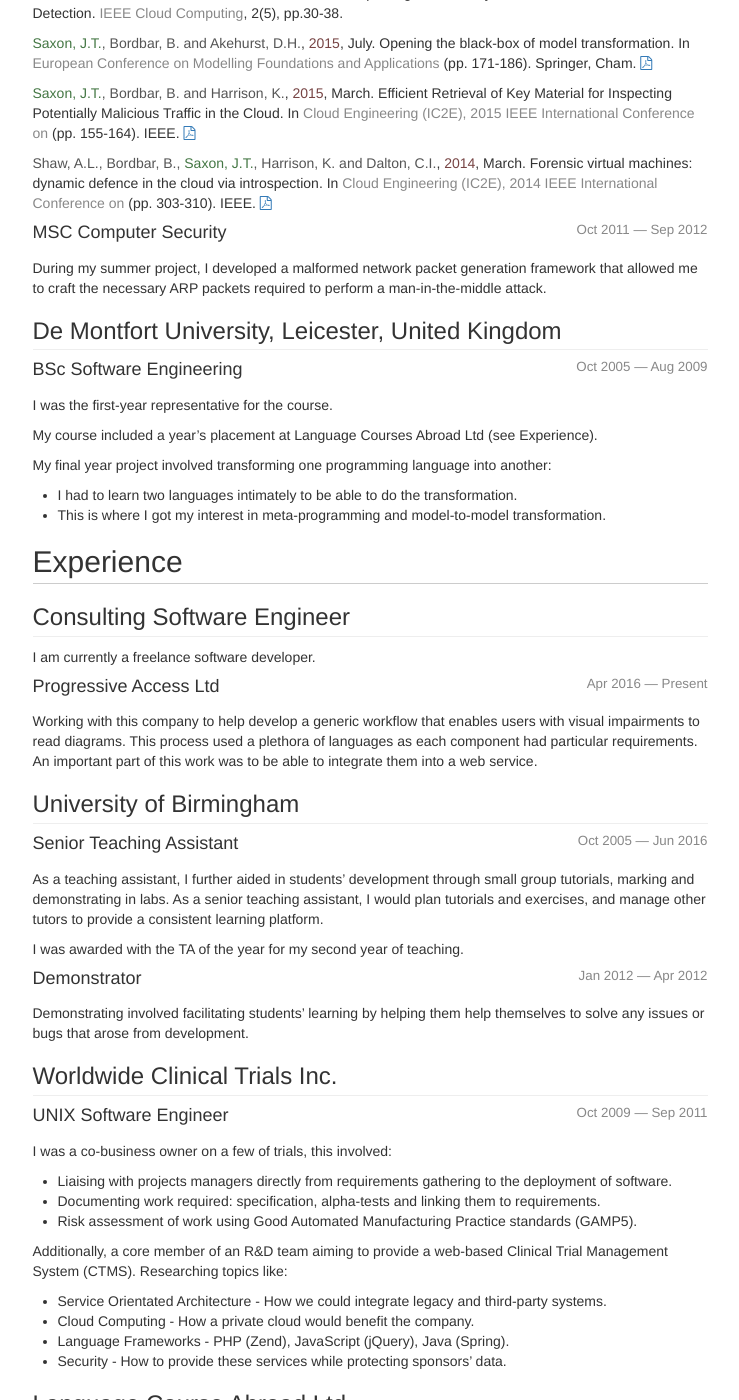
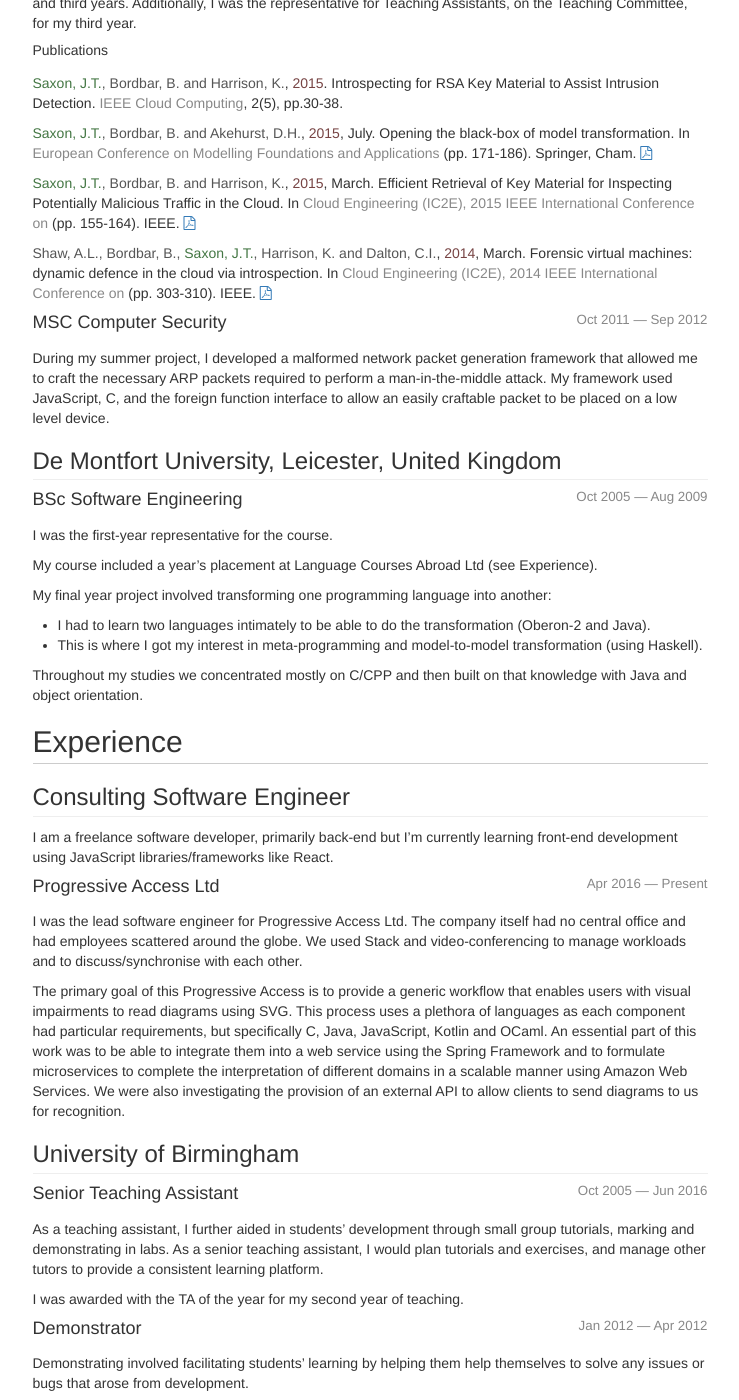
Before and after one commit to sacko87/sacko87.github.io, a Jekyll site: the page built from index.md, in a window 1280 px wide and 1400 px high, scrolled down 748 px. Shown: the whole window, without its empty margins (270-1009 px from the left). Built offline with Jekyll 4.4.1, drawn with Linux system fonts in a browser that asks for light colours; nearby versions of some CDN libraries; some of the changed text lies outside the part shown.

Commit message:
Update index.md

```diff
--- a/index.md
+++ b/index.md
@@ -30,6 +30,8 @@ I am a self-motivated and competent software engineer. The mixture of academic a
 
 My research was primarily looking at how we can derive confidence in black-box processes using previous executions. We used traceability as a mechanism to see what was occurring within these black-boxes at runtime and used it as a basis for learning.
 
+I primarily used Python 2/3 and Java 7/8 to provide transformation engines that could give users confidence in a newly transformed source. It involved looking at and modifying alternative transformers to provide a comparison. Due to the nature of model-to-model transformation, it was essential to have an in-depth knowledge of generics, meta-modelling and reflection.
+
 I was the year's representative on the Staff/Research Students Consultative Committee (SRSCC) for my first and third years. Additionally, I was the representative for Teaching Assistants, on the Teaching Committee, for my third year.
 
 ##### Publications
@@ -44,7 +46,7 @@ I was the year's representative on the Staff/Research Students Consultative Comm
 
 #### MSC Computer Security <span class="date pull-right">Oct 2011 &mdash; Sep 2012</span>
 
-During my summer project, I developed a malformed network packet generation framework that allowed me to craft the necessary ARP packets required to perform a man-in-the-middle attack.
+During my summer project, I developed a malformed network packet generation framework that allowed me to craft the necessary ARP packets required to perform a man-in-the-middle attack. My framework used JavaScript, C, and the foreign function interface to allow an easily craftable packet to be placed on a low level device.
 
 <h3 style="page-break-before: always;">De Montfort University, Leicester, United Kingdom</h3>
 
@@ -56,18 +58,23 @@ My course included a year’s placement at Language Courses Abroad Ltd (see Expe
 
 My final year project involved transforming one programming language into another:
 
-  * I had to learn two languages intimately to be able to do the transformation.
-  * This is where I got my interest in meta-programming and model-to-model transformation.
+  * I had to learn two languages intimately to be able to do the transformation (Oberon-2 and Java).
+  * This is where I got my interest in meta-programming and model-to-model transformation (using Haskell).
+
+Throughout my studies we concentrated mostly on C/CPP and then built on that knowledge with Java and object orientation.
 
 ## Experience
 
 ### Consulting Software Engineer
 
-I am currently a freelance software developer.
+I am a freelance software developer, primarily back-end but I'm currently learning front-end development using JavaScript libraries/frameworks like React.
 
 #### Progressive Access Ltd <span class="date pull-right">Apr 2016 &mdash; Present</span>
 
-Working with this company to help develop a generic workflow that enables users with visual impairments to read diagrams. This process used a plethora of languages as each component had particular requirements. An important part of this work was to be able to integrate them into a web service.
+I was the lead software engineer for Progressive Access Ltd.
+The company itself had no central office and had employees scattered around the globe. We used Stack and video-conferencing to manage workloads and to discuss/synchronise with each other.
+
+The primary goal of this Progressive Access is to provide a generic workflow that enables users with visual impairments to read diagrams using SVG. This process uses a plethora of languages as each component had particular requirements, but specifically C, Java, JavaScript, Kotlin and OCaml. An essential part of this work was to be able to integrate them into a web service using the Spring Framework and to formulate microservices to complete the interpretation of different domains in a scalable manner using Amazon Web Services. We were also investigating the provision of an external API to allow clients to send diagrams to us for recognition.
 
 ### University of Birmingham
 
@@ -91,11 +98,11 @@ I was a co-business owner on a few of trials, this involved:
   * Documenting work required: specification, alpha-tests and linking them to requirements.
   * Risk assessment of work using Good Automated Manufacturing Practice standards (GAMP5).
 
-Additionally, a core member of an R&D team aiming to provide a web-based Clinical Trial Management System (CTMS). Researching topics like:
+The entire codebase was bespoke and written in the C programming language. I learnt a lot from my co-workers about writing large scale applications and the separations that should be present. This aided my move to being a core member of an R&D team aiming to provide a web-based Clinical Trial Management System (CTMS). Researching topics like:
 
-  * Service Orientated Architecture - How we could integrate legacy and third-party systems.
+  * Service Orientated Architecture - How we could integrate legacy and third-party systems (using electronic service buses).
   * Cloud Computing - How a private cloud would benefit the company.
-  * Language Frameworks - PHP (Zend), JavaScript (jQuery), Java (Spring).
+  * Language Frameworks - PHP 4/5 (Zend), JavaScript (jQuery), Java (Spring).
   * Security - How to provide these services while protecting sponsors’ data.
 
 ### Language Course Abroad Ltd
@@ -112,6 +119,12 @@ My core responsibilities were to:
 
 All projects required a reasonable level of web security; this is where my interest in the subject began.
 
+My work here involved the use of multiple versions of MySQL (4/5) and PHP (4/5), as well as some front-end development.
+
+### Language Summary
+
+I am proficent in C, CPP, Java 7/8 (learning 9 as we speak), SQL, JavaScript (learning TypeScript as we speak too), PHP (4/5) and Python 2/3. I'm always open to learning new languages as there is no one language that can do everything well!
+
 ### Non-subject specific work experience
 
 I have also previously been a purchase ledger clerk, a barman, and a sales assistant.
```
